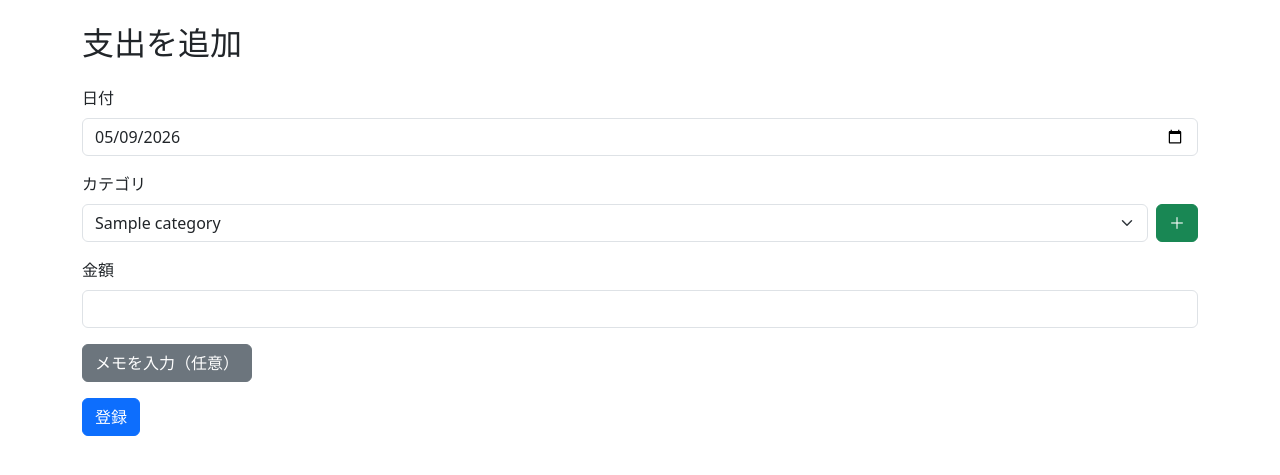
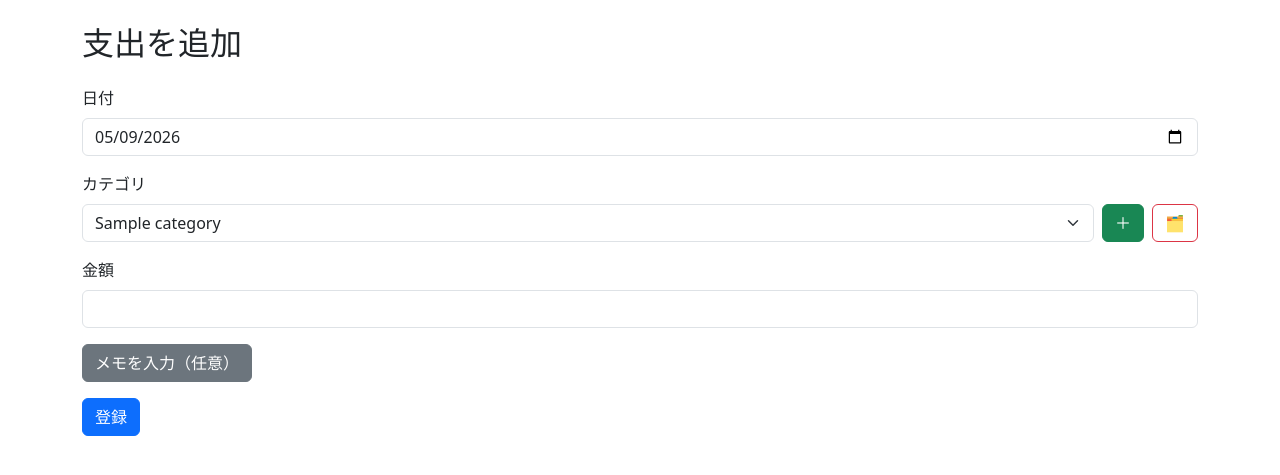
Before and after one commit to yoshi5891/kakeibo, a Django app: page /add/ in a window 1280 px wide. Shown: the part 56-531 px from the top of the page. Run offline with Django 5.2, Linux system fonts and the light colour scheme; a user stored in the database is signed in; tables that the repository leaves empty hold one stand-in row (values such as "Sample post").

Commit message:
Add category bug

```diff
--- a/kakeibo/templates/kakeibo/expense_form.html
+++ b/kakeibo/templates/kakeibo/expense_form.html
@@ -41,9 +41,14 @@
                 {% endfor %}
             </select>
 
-            <!-- ★ 常に表示されるカテゴリ追加ボタン -->
+            <!-- カテゴリ追加 -->
             <a href="{% url 'category_add' %}" class="btn btn-success">
                 ＋
+            </a>
+
+            <!-- カテゴリ一覧（削除可能） -->
+            <a href="{% url 'category_list' %}" class="btn btn-outline-danger">
+                🗂
             </a>
         </div>
     </div>
```
